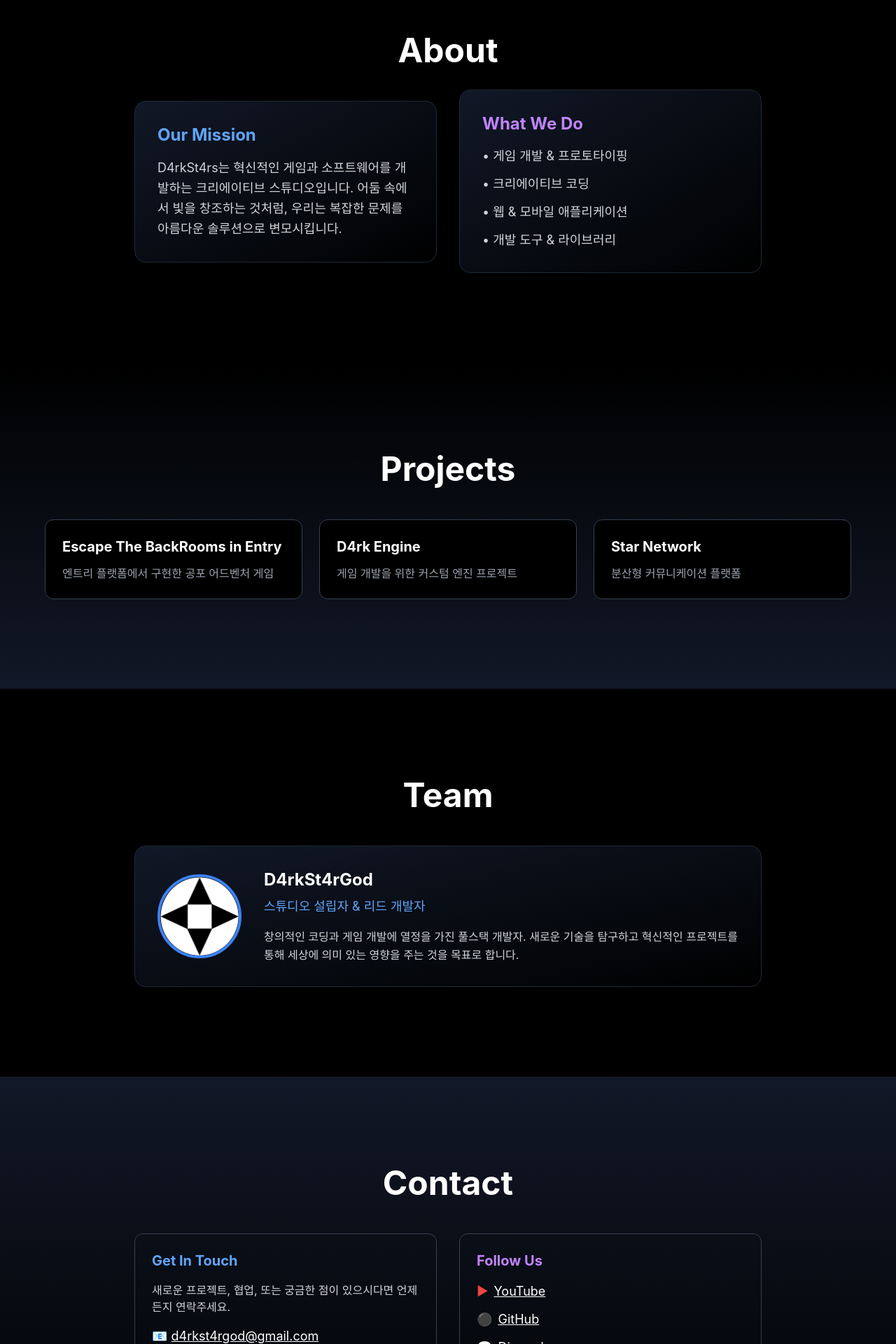
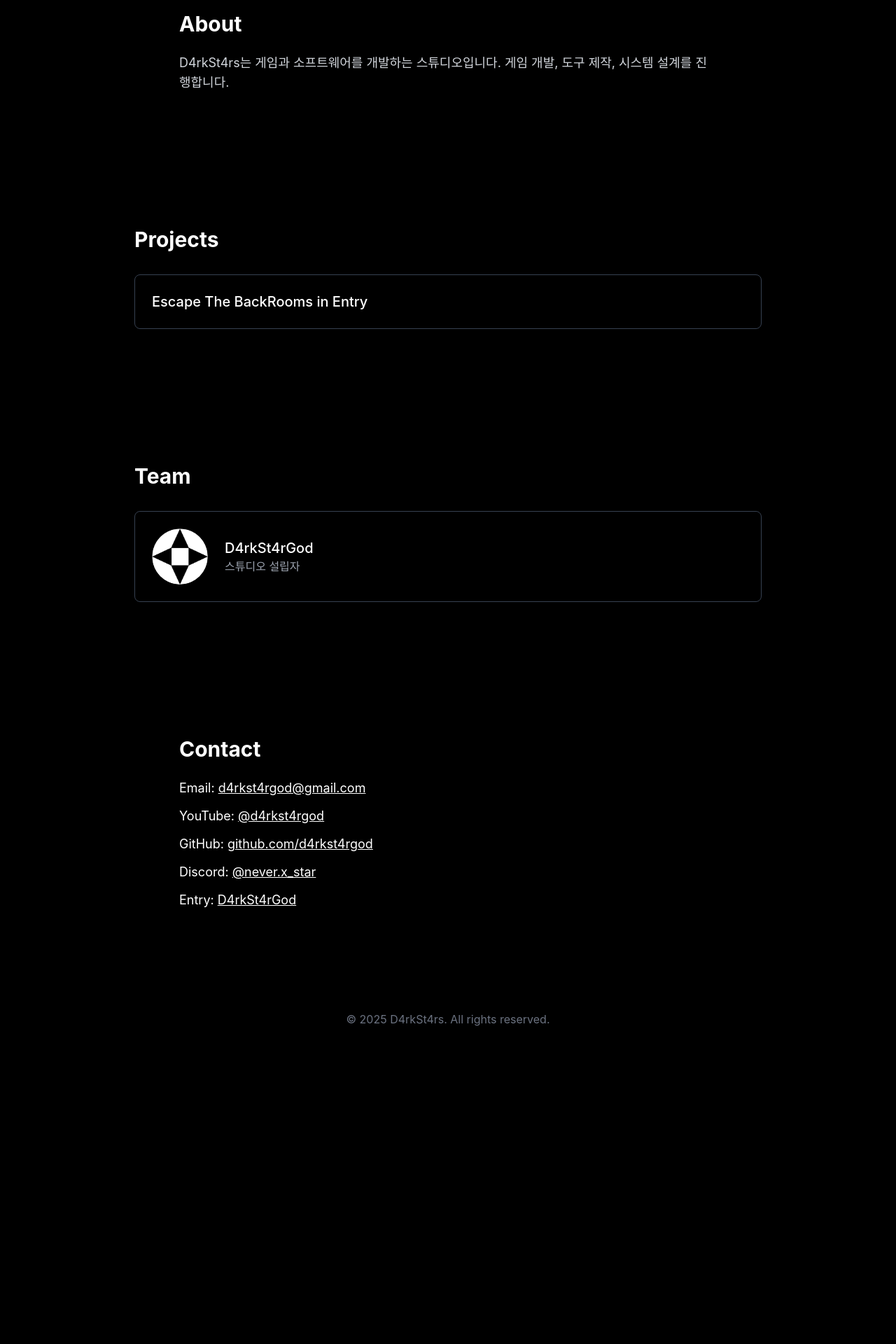
Before and after one commit to d4rkst4rs/d4rkst4rs.github.io, a Next.js app: page / in a window 1280 px wide. Shown: the part 880-2800 px from the top of the page at 70% size. After the commit the page ends 2396 px from the top, so only its background shows below. Built offline with nearby package versions, Linux system fonts and the light colour scheme.

Commit message:
Update!!!!!!!!!!!

```diff
--- a/pages/index.js
+++ b/pages/index.js
@@ -80,8 +80,23 @@ export default function Home() {
           </MotionDiv>
         </main>
 
-        {/* About Section */}
-        <section id="about" className="py-32 px-4">
+        {/* About Section - 원래 멘트로 복구 */}
+        <section id="about" className="py-24 px-4">
+          <MotionDiv
+            initial="offscreen"
+            whileInView="onscreen"
+            viewport={{ once: true, amount: 0.3 }}
+            variants={sectionVariants}
+          >
+            <div className="max-w-3xl mx-auto">
+              <h2 className="text-3xl font-bold mb-6">About</h2>
+              <p className="text-lg text-gray-300">D4rkSt4rs는 게임과 소프트웨어를 개발하는 스튜디오입니다. 게임 개발, 도구 제작, 시스템 설계를 진행합니다.</p>
+            </div>
+          </MotionDiv>
+        </section>
+
+        {/* Projects Section - 검정색 통일 및 실제 프로젝트만 표시 */}
+        <section id="projects" className="py-24 px-4">
           <MotionDiv
             initial="offscreen"
             whileInView="onscreen"
@@ -89,101 +104,31 @@ export default function Home() {
             variants={sectionVariants}
           >
             <div className="max-w-4xl mx-auto">
-              <h2 className="text-4xl md:text-5xl font-bold mb-8 text-center">About</h2>
-              <div className="grid md:grid-cols-2 gap-8 items-center">
+              <h2 className="text-3xl font-bold mb-8">Projects</h2>
+              <div className="grid gap-6">
                 <MotionDiv
                   variants={cardVariants}
-                  className="p-8 border border-gray-800 rounded-2xl bg-gradient-to-br from-gray-900 to-black"
+                  whileHover={{ scale: 1.02 }}
+                  className="p-6 border border-gray-700 rounded-lg hover:border-gray-500 transition-all duration-300"
                 >
-                  <h3 className="text-2xl font-bold mb-4 text-blue-400">Our Mission</h3>
-                  <p className="text-lg text-gray-300 leading-relaxed">
-                    D4rkSt4rs는 혁신적인 게임과 소프트웨어를 개발하는 크리에이티브 스튜디오입니다.
-                    어둠 속에서 빛을 창조하는 것처럼, 우리는 복잡한 문제를 아름다운 솔루션으로 변모시킵니다.
-                  </p>
-                </MotionDiv>
-                <MotionDiv
-                  variants={cardVariants}
-                  className="p-8 border border-gray-800 rounded-2xl bg-gradient-to-br from-gray-900 to-black"
-                >
-                  <h3 className="text-2xl font-bold mb-4 text-purple-400">What We Do</h3>
-                  <ul className="text-lg text-gray-300 space-y-3">
-                    <li>• 게임 개발 & 프로토타이핑</li>
-                    <li>• 크리에이티브 코딩</li>
-                    <li>• 웹 & 모바일 애플리케이션</li>
-                    <li>• 개발 도구 & 라이브러리</li>
-                  </ul>
+                  <h3 className="font-medium text-xl">
+                    <a
+                      href='https://playentry.org/project/68c6b22648d3d76bd9234c49'
+                      className="hover:text-blue-400 transition-colors"
+                      target="_blank"
+                      rel="noopener noreferrer"
+                    >
+                      Escape The BackRooms in Entry
+                    </a>
+                  </h3>
                 </MotionDiv>
               </div>
             </div>
           </MotionDiv>
         </section>
 
-        {/* Projects Section */}
-        <section id="projects" className="py-32 px-4 bg-gradient-to-b from-black to-gray-900">
-          <MotionDiv
-            initial="offscreen"
-            whileInView="onscreen"
-            viewport={{ once: true, amount: 0.3 }}
-            variants={sectionVariants}
-          >
-            <div className="max-w-6xl mx-auto">
-              <h2 className="text-4xl md:text-5xl font-bold mb-12 text-center">Projects</h2>
-              <div className="grid md:grid-cols-2 lg:grid-cols-3 gap-6">
-                {/* Project 1 */}
-                <MotionDiv
-                  variants={cardVariants}
-                  whileHover={{ scale: 1.05 }}
-                  className="group p-6 border border-gray-700 rounded-xl bg-black hover:border-blue-500 transition-all duration-300 cursor-pointer"
-                >
-                  <h3 className="font-bold text-xl mb-3 group-hover:text-blue-400 transition-colors">
-                    <a
-                      href='https://playentry.org/project/68c6b22648d3d76bd9234c49'
-                      className="block"
-                      target="_blank"
-                      rel="noopener noreferrer"
-                    >
-                      Escape The BackRooms in Entry
-                    </a>
-                  </h3>
-                  <p className="text-gray-400 group-hover:text-gray-300 transition-colors">
-                    엔트리 플랫폼에서 구현한 공포 어드벤처 게임
-                  </p>
-                </MotionDiv>
-
-                {/* Project 2 - 새로운 프로젝트 추가 */}
-                <MotionDiv
-                  variants={cardVariants}
-                  whileHover={{ scale: 1.05 }}
-                  className="group p-6 border border-gray-700 rounded-xl bg-black hover:border-purple-500 transition-all duration-300 cursor-pointer"
-                >
-                  <h3 className="font-bold text-xl mb-3 group-hover:text-purple-400 transition-colors">
-                    D4rk Engine
-                  </h3>
-                  <p className="text-gray-400 group-hover:text-gray-300 transition-colors">
-                    게임 개발을 위한 커스텀 엔진 프로젝트
-                  </p>
-                </MotionDiv>
-
-                {/* Project 3 - 새로운 프로젝트 추가 */}
-                <MotionDiv
-                  variants={cardVariants}
-                  whileHover={{ scale: 1.05 }}
-                  className="group p-6 border border-gray-700 rounded-xl bg-black hover:border-green-500 transition-all duration-300 cursor-pointer"
-                >
-                  <h3 className="font-bold text-xl mb-3 group-hover:text-green-400 transition-colors">
-                    Star Network
-                  </h3>
-                  <p className="text-gray-400 group-hover:text-gray-300 transition-colors">
-                    분산형 커뮤니케이션 플랫폼
-                  </p>
-                </MotionDiv>
-              </div>
-            </div>
-          </MotionDiv>
-        </section>
-
-        {/* Team Section */}
-        <section id="team" className="py-32 px-4">
+        {/* Team Section - 팀원 추가를 위한 유연한 구조 */}
+        <section id="team" className="py-24 px-4">
           <MotionDiv
             initial="offscreen"
             whileInView="onscreen"
@@ -191,108 +136,81 @@ export default function Home() {
             variants={sectionVariants}
           >
             <div className="max-w-4xl mx-auto">
-              <h2 className="text-4xl md:text-5xl font-bold mb-12 text-center">Team</h2>
-              <div className="flex flex-col md:flex-row items-center gap-8 p-8 border border-gray-800 rounded-2xl bg-gradient-to-br from-gray-900 to-black">
+              <h2 className="text-3xl font-bold mb-8">Team</h2>
+
+              {/* 팀 멤버 컨테이너 - 향후 팀원 추가시 이 부분에 추가하면 됨 */}
+              <div className="space-y-8">
+                {/* 현재 팀원 */}
                 <MotionDiv
                   variants={cardVariants}
-                  className="flex-shrink-0"
+                  className="flex items-center gap-6 p-6 border border-gray-700 rounded-lg hover:border-gray-500 transition-colors"
                 >
                   <Image
                     src="/d4rkst4rs.png"
                     alt="D4rkSt4rGod - 스튜디오 설립자 및 리드 개발자"
-                    width={120}
-                    height={120}
-                    className="rounded-full border-4 border-blue-500"
+                    width={80}
+                    height={80}
+                    className="rounded-full"
                     priority
                   />
+                  <div>
+                    <div className="font-medium text-xl">D4rkSt4rGod</div>
+                    <div className="text-gray-400">스튜디오 설립자</div>
+                  </div>
                 </MotionDiv>
+
+                {/* 향후 팀원을 추가할 때는 아래와 같은 구조로 추가하면 됩니다:
                 <MotionDiv
                   variants={cardVariants}
-                  className="text-center md:text-left"
+                  className="flex items-center gap-6 p-6 border border-gray-700 rounded-lg hover:border-gray-500 transition-colors"
                 >
-                  <div className="font-bold text-2xl mb-2">D4rkSt4rGod</div>
-                  <div className="text-blue-400 text-lg mb-4">스튜디오 설립자 & 리드 개발자</div>
-                  <p className="text-gray-300 leading-relaxed">
-                    창의적인 코딩과 게임 개발에 열정을 가진 풀스택 개발자.
-                    새로운 기술을 탐구하고 혁신적인 프로젝트를 통해 세상에 의미 있는 영향을 주는 것을 목표로 합니다.
-                  </p>
+                  <Image
+                    src="/teammate-image.png"
+                    alt="팀원 이름 - 역할"
+                    width={80}
+                    height={80}
+                    className="rounded-full"
+                  />
+                  <div>
+                    <div className="font-medium text-xl">팀원 이름</div>
+                    <div className="text-gray-400">역할</div>
+                  </div>
                 </MotionDiv>
+                */}
               </div>
             </div>
           </MotionDiv>
         </section>
 
-        {/* Contact Section */}
-        <section id="contact" className="py-32 px-4 bg-gradient-to-b from-gray-900 to-black">
+        {/* Contact Section - 원래 형태로 복구 및 이모지 제거 */}
+        <section id="contact" className="py-24 px-4">
           <MotionDiv
             initial="offscreen"
             whileInView="onscreen"
             viewport={{ once: true, amount: 0.3 }}
             variants={sectionVariants}
           >
-            <div className="max-w-4xl mx-auto">
-              <h2 className="text-4xl md:text-5xl font-bold mb-12 text-center">Contact</h2>
-              <div className="grid md:grid-cols-2 gap-8">
-                <MotionDiv
-                  variants={cardVariants}
-                  className="p-6 border border-gray-700 rounded-xl hover:border-blue-500 transition-colors"
-                >
-                  <h3 className="font-bold text-xl mb-4 text-blue-400">Get In Touch</h3>
-                  <p className="text-gray-300 mb-4">
-                    새로운 프로젝트, 협업, 또는 궁금한 점이 있으시다면 언제든지 연락주세요.
-                  </p>
-                  <div className="space-y-2">
-                    <p className="text-lg">
-                      📧 <a href="mailto:d4rkst4rgod@gmail.com" className="underline hover:text-blue-400 transition-colors">d4rkst4rgod@gmail.com</a>
-                    </p>
-                  </div>
-                </MotionDiv>
-
-                <MotionDiv
-                  variants={cardVariants}
-                  className="p-6 border border-gray-700 rounded-xl hover:border-purple-500 transition-colors"
-                >
-                  <h3 className="font-bold text-xl mb-4 text-purple-400">Follow Us</h3>
-                  <div className="space-y-3 text-lg">
-                    <p className="flex items-center gap-2">
-                      <span className="text-red-500">▶</span>
-                      <a href="https://youtube.com/@d4rkst4rgod" className="underline hover:text-red-400 transition-colors" target="_blank" rel="noopener noreferrer">
-                        YouTube
-                      </a>
-                    </p>
-                    <p className="flex items-center gap-2">
-                      <span className="text-gray-300">⚫</span>
-                      <a href="https://github.com/d4rkst4rgod" className="underline hover:text-gray-400 transition-colors" target="_blank" rel="noopener noreferrer">
-                        GitHub
-                      </a>
-                    </p>
-                    <p className="flex items-center gap-2">
-                      <span className="text-blue-500">💬</span>
-                      <a href="https://discord.com/channel/@me" className="underline hover:text-blue-400 transition-colors" target="_blank" rel="noopener noreferrer">
-                        Discord
-                      </a>
-                    </p>
-                    <p className="flex items-center gap-2">
-                      <span className="text-green-500">🎮</span>
-                      <a href="https://naver.me/xTS8njxd" className="underline hover:text-green-400 transition-colors" target="_blank" rel="noopener noreferrer">
-                        Entry
-                      </a>
-                    </p>
-                  </div>
-                </MotionDiv>
+            <div className="max-w-3xl mx-auto">
+              <h2 className="text-3xl font-bold mb-6">Contact</h2>
+              <div className="space-y-3 text-lg">
+                <p>Email: <a href="mailto:d4rkst4rgod@gmail.com" className="underline hover:text-blue-400 transition-colors">d4rkst4rgod@gmail.com</a></p>
+                <p>YouTube: <a href="https://youtube.com/@d4rkst4rgod" className="underline hover:text-blue-400 transition-colors" target="_blank" rel="noopener noreferrer">@d4rkst4rgod</a></p>
+                <p>GitHub: <a href="https://github.com/d4rkst4rgod" className="underline hover:text-blue-400 transition-colors" target="_blank" rel="noopener noreferrer">github.com/d4rkst4rgod</a></p>
+                <p>Discord: <a href="https://discord.com/channel/@me" className="underline hover:text-blue-400 transition-colors" target="_blank" rel="noopener noreferrer">@never.x_star</a></p>
+                <p>Entry: <a href="https://naver.me/xTS8njxd" className="underline hover:text-blue-400 transition-colors" target="_blank" rel="noopener noreferrer">D4rkSt4rGod</a></p>
               </div>
             </div>
           </MotionDiv>
         </section>
 
-        <footer className="py-12 text-center text-gray-500 border-t border-gray-800">
+        {/* Footer - 유지 */}
+        <footer className="py-12 text-center text-gray-500">
           <MotionDiv
             initial={{ opacity: 0 }}
             whileInView={{ opacity: 1 }}
             transition={{ duration: 0.8 }}
           >
-            <p>© {new Date().getFullYear()} D4rkSt4rs Studio. All rights reserved.</p>
-            <p className="mt-2 text-sm">Built with Next.js, Tailwind CSS, and Framer Motion</p>
+            <p>© {new Date().getFullYear()} D4rkSt4rs. All rights reserved.</p>
           </MotionDiv>
         </footer>
       </div>
```
Also changed, not shown: components/NavBar.js (+13 -2 lines).
